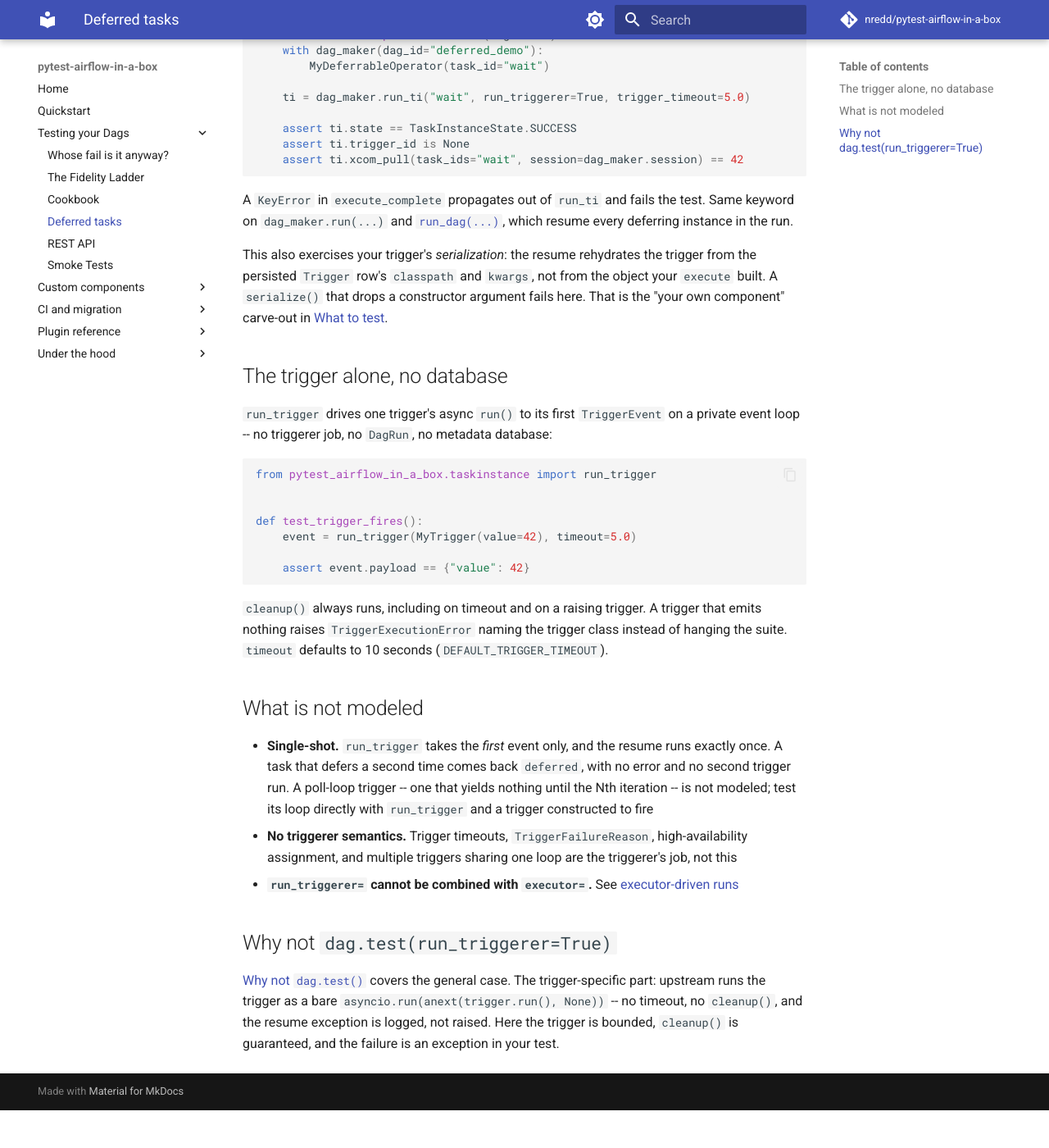
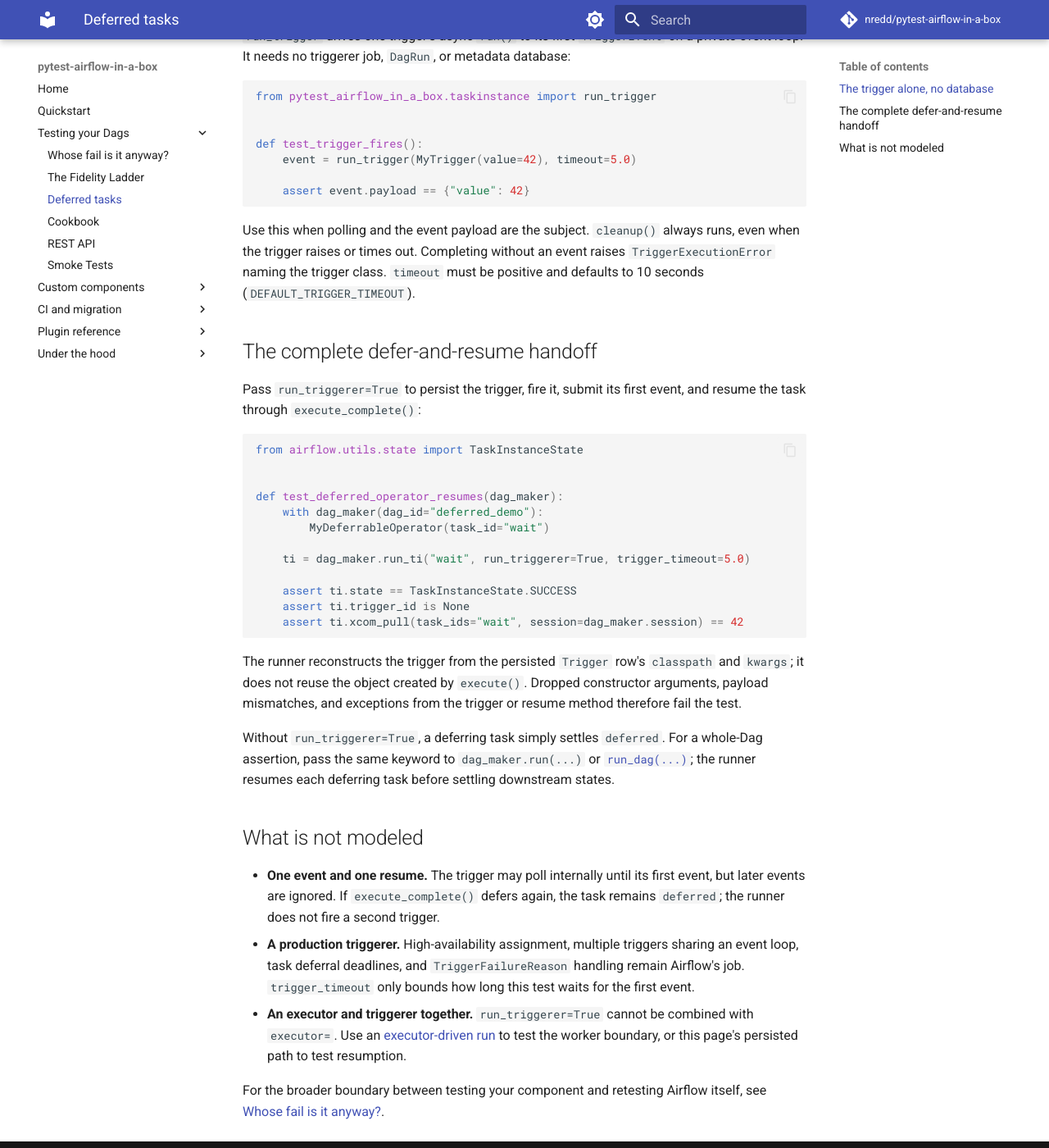
Before and after one commit to nredd/pytest-airflow-in-a-box, an MkDocs documentation site: the page built from docs/guide/deferrable-operators.md, in a window 1280 px wide and 1400 px high, scrolled down 588 px. Shown: the whole window at 82% size. Built offline with MkDocs 1.6.1 and Material for MkDocs 9.7.7, drawn with Linux system fonts in a browser that asks for light colours; comment, search, counter and statistics services are not loaded; before the commit the page ends 1942 px from its top, so only the background shows below that; some of the changed text lies outside the part shown.

Commit message:
docs: clarify deferred task testing

````diff
--- a/docs/guide/deferrable-operators.md
+++ b/docs/guide/deferrable-operators.md
@@ -1,25 +1,45 @@
 # Deferred tasks
 
-Rename a key in your trigger's `TriggerEvent` payload and an ordinary suite stays green:
+Choose the test by the handoff you need to verify:
 
-- The `DagBag` test passes. The file still imports
-- Calling `task.execute(context)` passes. `self.defer(...)` raises `TaskDeferred` before your
-  `execute_complete` is ever reached, so the resume half is never executed
-- A plain `dag_maker` run passes. The instance settles `deferred`, nothing resumes it, and no
-  error is recorded
+| Test | Use | What it proves |
+| --- | --- | --- |
+| One trigger | `run_trigger(...)` | The trigger emits the expected first event |
+| One deferrable operator | `dag_maker.run_ti(..., run_triggerer=True)` | Airflow persists and reconstructs the trigger, then passes its event to the resume method |
+| A whole Dag | `dag_maker.run(run_triggerer=True)` or `run_dag(..., run_triggerer=True)` | Resumed tasks and their downstream dependencies settle together |
 
-The triggerer fires the real event in prod hours later and `execute_complete` raises
-`KeyError: 'value'`.
+Use the persisted path for any contract crossing from `defer()` to `execute_complete()`.
+Trigger-only tests cannot catch broken serialization or a mismatched resume payload.
 
-`run_triggerer=True` is the assertion that catches it. It fires the *persisted* trigger and
-feeds the event back into the deferred instance, so `execute_complete` actually runs:
+## The trigger alone, no database
+
+`run_trigger` drives one trigger's async `run()` to its first `TriggerEvent` on a private event
+loop. It needs no triggerer job, `DagRun`, or metadata database:
 
 ```python
-import pytest
+from pytest_airflow_in_a_box.taskinstance import run_trigger
+
+
+def test_trigger_fires():
+    event = run_trigger(MyTrigger(value=42), timeout=5.0)
+
+    assert event.payload == {"value": 42}
+```
+
+Use this when polling and the event payload are the subject. `cleanup()` always runs, even when
+the trigger raises or times out. Completing without an event raises `TriggerExecutionError`
+naming the trigger class. `timeout` must be positive and defaults to 10 seconds
+(`DEFAULT_TRIGGER_TIMEOUT`).
+
+## The complete defer-and-resume handoff
+
+Pass `run_triggerer=True` to persist the trigger, fire it, submit its first event, and resume the
+task through `execute_complete()`:
+
+```python
 from airflow.utils.state import TaskInstanceState
 
 
-@pytest.mark.db_test
 def test_deferred_operator_resumes(dag_maker):
     with dag_maker(dag_id="deferred_demo"):
         MyDeferrableOperator(task_id="wait")
@@ -31,48 +51,26 @@
     assert ti.xcom_pull(task_ids="wait", session=dag_maker.session) == 42
 ```
 
-A `KeyError` in `execute_complete` propagates out of `run_ti` and fails the test. Same keyword
-on `dag_maker.run(...)` and [`run_dag(...)`](ladder.md#a-whole-dagrun-real-state), which resume every deferring
-instance in the run.
+The runner reconstructs the trigger from the persisted `Trigger` row's `classpath` and
+`kwargs`; it does not reuse the object created by `execute()`. Dropped constructor arguments,
+payload mismatches, and exceptions from the trigger or resume method therefore fail the test.
 
-This also exercises your trigger's *serialization*: the resume rehydrates the trigger from the
-persisted `Trigger` row's `classpath` and `kwargs`, not from the object your `execute` built.
-A `serialize()` that drops a constructor argument fails here. That is the "your own component"
-carve-out in [What to test](testing-scope.md#out-of-scope).
-
-## The trigger alone, no database
-
-`run_trigger` drives one trigger's async `run()` to its first `TriggerEvent` on a private event
-loop -- no triggerer job, no `DagRun`, no metadata database:
-
-```python
-from pytest_airflow_in_a_box.taskinstance import run_trigger
-
-
-def test_trigger_fires():
-    event = run_trigger(MyTrigger(value=42), timeout=5.0)
-
-    assert event.payload == {"value": 42}
-```
-
-`cleanup()` always runs, including on timeout and on a raising trigger. A trigger that emits
-nothing raises `TriggerExecutionError` naming the trigger class instead of hanging the suite.
-`timeout` defaults to 10 seconds (`DEFAULT_TRIGGER_TIMEOUT`).
+Without `run_triggerer=True`, a deferring task simply settles `deferred`. For a whole-Dag
+assertion, pass the same keyword to `dag_maker.run(...)` or
+[`run_dag(...)`](ladder.md#a-whole-dagrun-real-state); the runner resumes each deferring task
+before settling downstream states.
 
 ## What is not modeled
 
-- **Single-shot.** `run_trigger` takes the *first* event only, and the resume runs exactly
-  once. A task that defers a second time comes back `deferred`, with no error and no second
-  trigger run. A poll-loop trigger -- one that yields nothing until the Nth iteration -- is not
-  modeled; test its loop directly with `run_trigger` and a trigger constructed to fire
-- **No triggerer semantics.** Trigger timeouts, `TriggerFailureReason`, high-availability
-  assignment, and multiple triggers sharing one loop are the triggerer's job, not this
-- **`run_triggerer=` cannot be combined with `executor=`.** See
-  [executor-driven runs](ladder.md#executor-driven-runs)
+- **One event and one resume.** The trigger may poll internally until its first event, but later
+  events are ignored. If `execute_complete()` defers again, the task remains `deferred`; the
+  runner does not fire a second trigger.
+- **A production triggerer.** High-availability assignment, multiple triggers sharing an event
+  loop, task deferral deadlines, and `TriggerFailureReason` handling remain Airflow's job.
+  `trigger_timeout` only bounds how long this test waits for the first event.
+- **An executor and triggerer together.** `run_triggerer=True` cannot be combined with
+  `executor=`. Use an [executor-driven run](ladder.md#executor-driven-runs) to test the worker
+  boundary, or this page's persisted path to test resumption.
 
-## Why not `dag.test(run_triggerer=True)`
-
-[Why not `dag.test()`](testing-scope.md#why-not-dagtest) covers the general case. The trigger-specific
-part: upstream runs the trigger as a bare `asyncio.run(anext(trigger.run(), None))` -- no
-timeout, no `cleanup()`, and the resume exception is logged, not raised. Here the trigger is
-bounded, `cleanup()` is guaranteed, and the failure is an exception in your test.
+For the broader boundary between testing your component and retesting Airflow itself, see
+[Whose fail is it anyway?](testing-scope.md#out-of-scope).
--- a/mkdocs.yml
+++ b/mkdocs.yml
@@ -52,8 +52,8 @@
   - Testing your Dags:
       - Whose fail is it anyway?: guide/testing-scope.md
       - The Fidelity Ladder: guide/ladder.md
+      - Deferred tasks: guide/deferrable-operators.md
       - Cookbook: guide/cookbook.md
-      - Deferred tasks: guide/deferrable-operators.md
       - REST API: guide/rest-api.md
       - Smoke Tests: guide/smoke-tests.md
 
````
Also changed, not shown: docs/guide/cookbook.md (+1 -1 lines).
